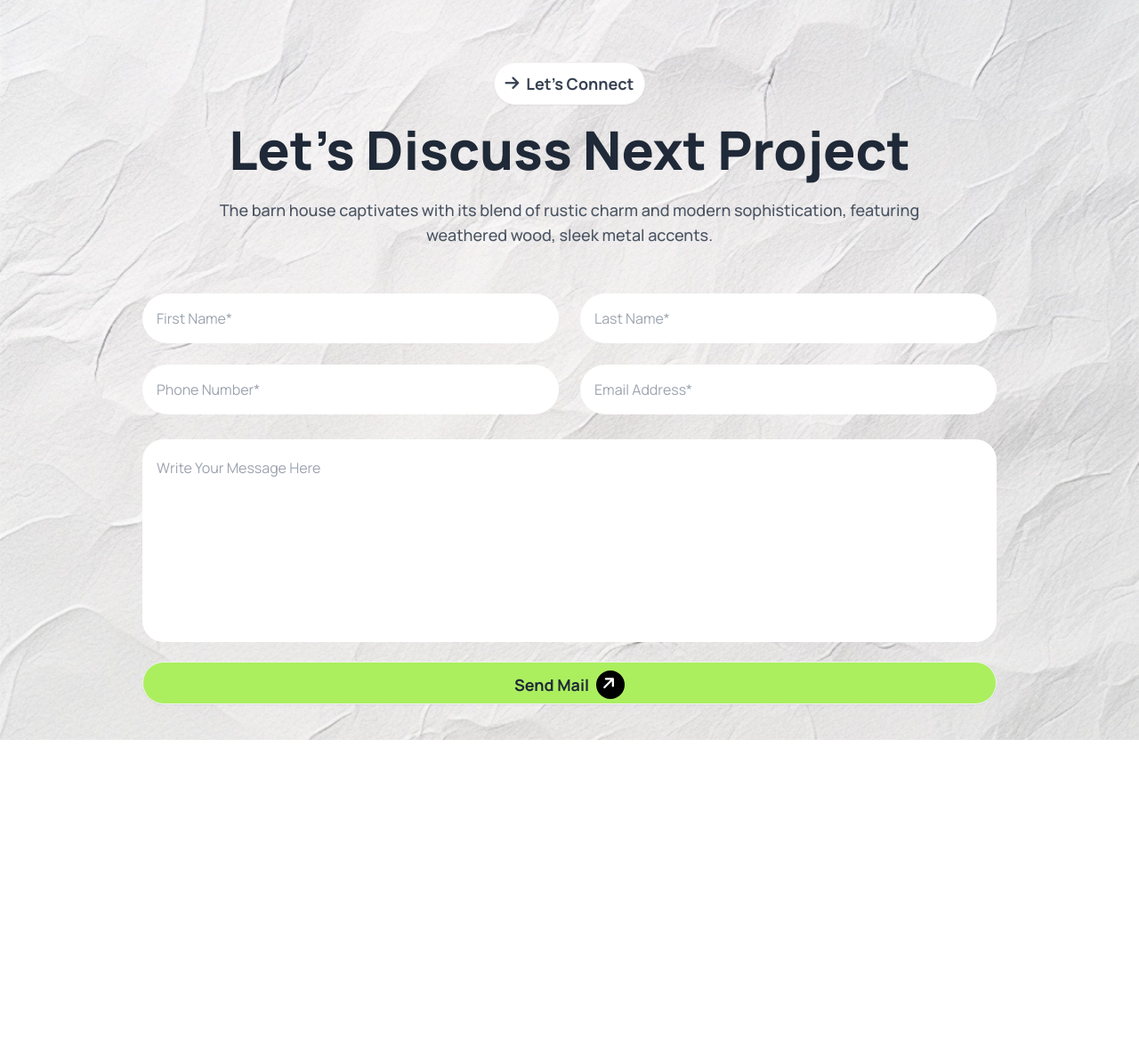
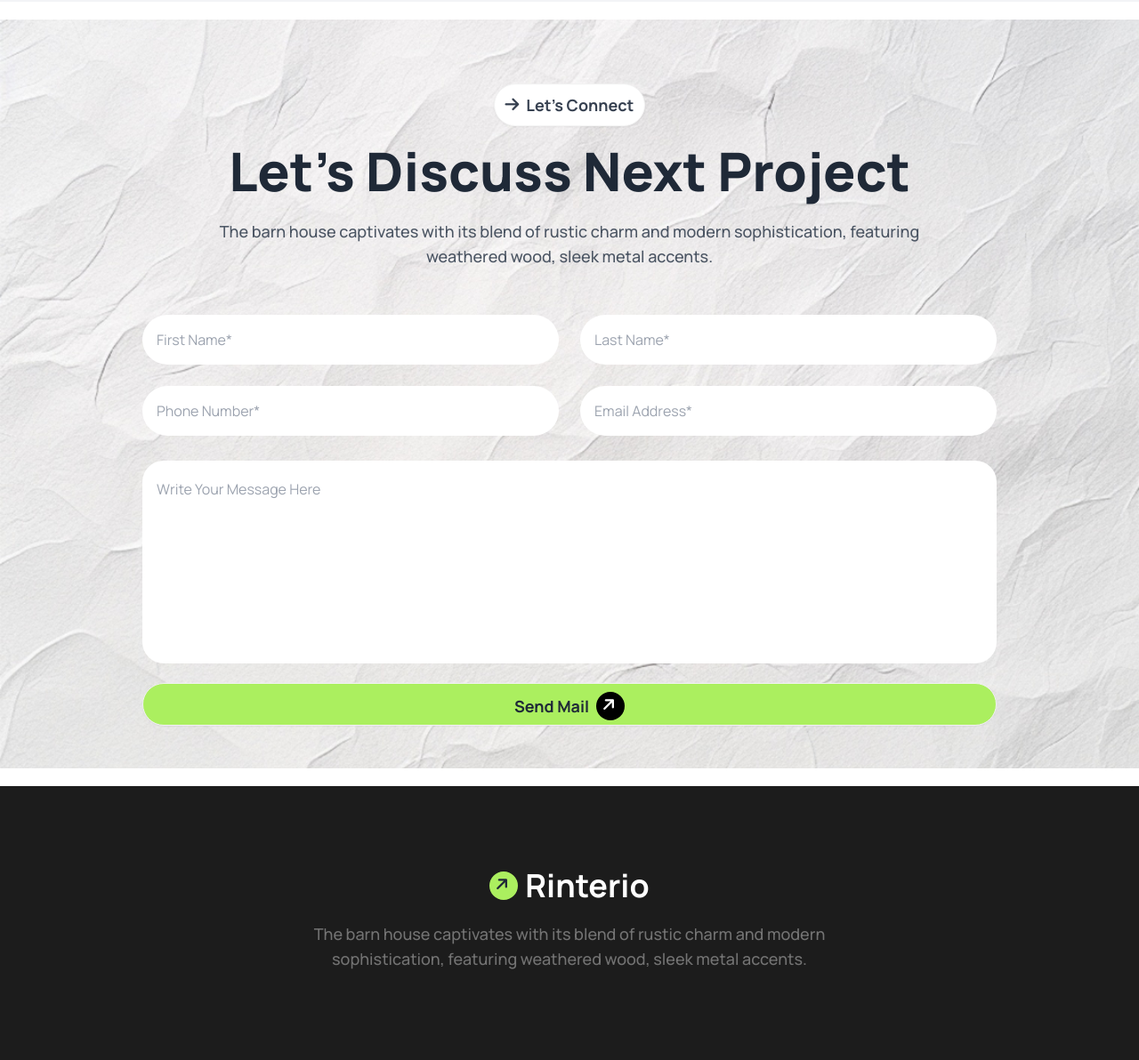
Before and after one commit to Tahmina236/assignment-3, a plain HTML site: page index.html in a window 1280 px wide. Shown: the part 3935-5127 px from the top of the page at 89% size. Before the commit the page ends 4807 px from the top, so only its background shows below. Drawn offline with nearby package versions, Linux system fonts and the light colour scheme.

Commit message:
footer section half pushed

```diff
--- a/index.html
+++ b/index.html
@@ -30,6 +30,8 @@
                         'rinterio-green': '#ABEF5F',
                         'rinterio-green-light': '#ABEF5F80',
                         'background': 'rgb(30, 30, 30);',
+                        'background-color': '#1C1C1C',
+                        'footer-text': '#737373',
                     },
                 },
             },
@@ -262,7 +264,7 @@
         </div>
     </section>
     <!-- 5th part -->
-    <section class="mt-15 mb-10 max-w-[1440px] bg-white lg:bg-gray-100 mx-auto">
+    <section class="mt-15 mb-5 max-w-[1440px] bg-white lg:bg-gray-100 mx-auto">
         <div class="py-8 text-center flex flex-col items-center">
             <button><a
                     class=" btn px-3 py-2  mt-4 mb-5 lg:mt-10 bg-white text-lg text-gray-700 font-bold rounded-full"><i
@@ -273,8 +275,8 @@
                 blend of rustic charm and modern sophistication, featuring weathered wood, sleek metal accents. </p>
         </div>
         <!-- radial progress -->
-        <div class="mt-5 pb-1 lg:pb-8 px-5 lg:px-8 grid grid-cols-1 md:grid-cols-2 lg:grid-cols-4 gap-6">
-            <div class=" flex flex-col items-center justify-center space-y-3 py-6">
+        <div class=" pb-10 lg:pb-16 px-5 lg:px-8 grid grid-cols-1 md:grid-cols-2 lg:grid-cols-4 gap-6">
+            <div class=" flex flex-col items-center justify-center space-y-3 py-10">
                 <div class="relative">
                     <div class=" z-10 radial-progress text-red-600" style="--value:90;" role="progressbar">90%</div>
                     <div class="absolute rotate-90 left-0 top-0 radial-progress text-slate-300" style="--value:87;"
@@ -314,7 +316,7 @@
     </section>
 
     <!-- input field -->
-    <section class="  background-img max-w-[1440px] mx-auto mt-10 mb-10">
+    <section class="  background-img max-w-[1440px] mx-auto lg:mb-5">
         <div class="py-8 text-center flex flex-col items-center">
             <button><a
                     class=" btn px-3 py-2  mt-4 mb-5 lg:mt-10 bg-white text-lg text-gray-700 font-bold rounded-full"><i
@@ -324,7 +326,7 @@
             <p class="text-gray-600 font-medium lg:w-2/3 text-[18px] lg:text-lg mb-5">The barn house captivates with its
                 blend of rustic charm and modern sophistication, featuring weathered wood, sleek metal accents. </p>
         </div>
-        <div class="w-9/12 mx-auto pb-10">
+        <div class="w-9/12 mx-auto pb-12">
             <div class="lg:col-span-2">
                 <div class="grid grid-cols-1 lg:grid-cols-2 gap-6">
                     <div>
@@ -350,4 +352,18 @@
             </div>
         </div>
     </section>
+    <!-- footer sec -->
+    <footer class=" bg-background-color px-5">
+        <div class="py-16 text-center flex flex-col items-center">
+            <div class="flex items-center justify-center mt-7">
+                <i
+                    class="fa-solid fa-arrow-right text-lg -rotate-45 bg-rinterio-green w-8 h-8 text-center rounded-full mr-2"></i>
+                <a class="text-4xl font-bold text-white">Rinterio</a>
+            </div>
+            <p class="text-footer-text font-medium lg:w-1/2 mt-5 mb-9 text-[18px] lg:text-lg ">The barn house captivates with
+                its blend of rustic charm and modern sophistication, featuring weathered wood, sleek metal accents.
+            </p>
+
+        </div>
+    </footer>
 </body>
```
